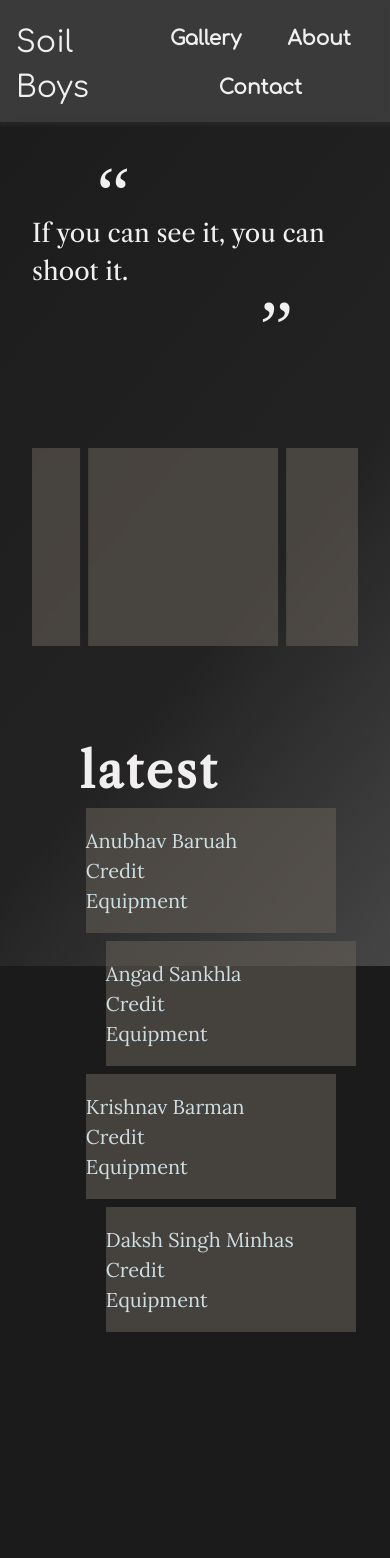
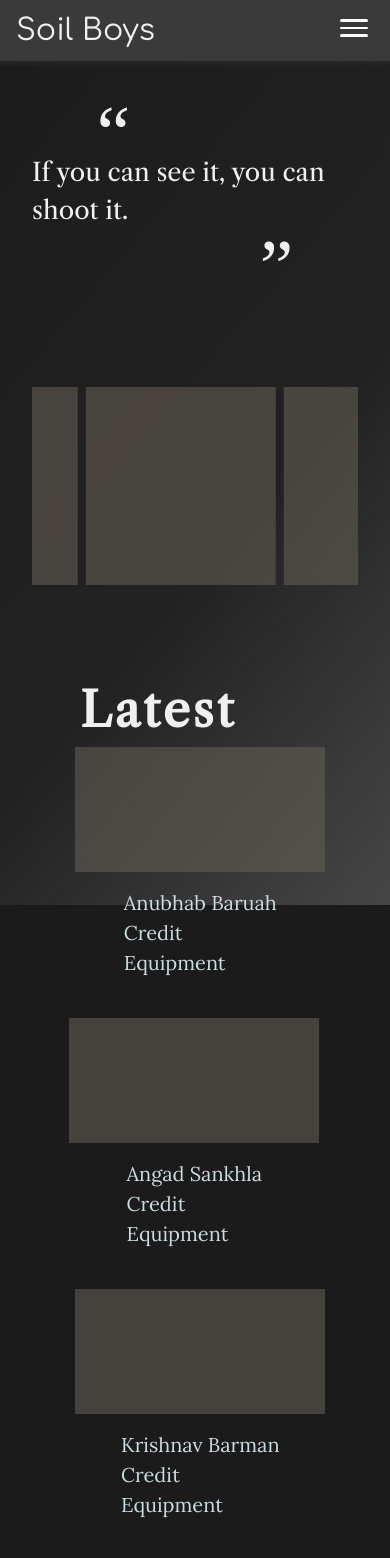
Before and after one commit to soil-boys/soil-boys-website, a React (Create React App) app: page / in a window 390 px wide. Shown: the top 1558 px of the page. Before the commit the page ends 1344 px from the top, so only its background shows below. Built offline with nearby package versions, Linux system fonts and the light colour scheme; a web font is replaced by a local one.

Commit message:
mobile view of navigation

```diff
--- a/public/index.html
+++ b/public/index.html
@@ -21,5 +21,6 @@
   <body>
     <noscript>You need to enable JavaScript to run this app.</noscript>
     <div id="root"></div>
+    <script src="%PUBLIC_URL%/main.js" type="text/javascript" defer></script>
 	</body>
 </html>
--- /dev/null
+++ b/public/main.js
@@ -0,0 +1,18 @@
+window.addEventListener('resize', (e) => {
+    const nav = document.getElementById('nav')
+    const nav_btn = document.querySelector('.nav-btn')
+    if (!nav || !nav_btn) return
+
+    if (
+        e.target.innerHeight >= 700 &&
+        nav.classList.contains('menu') &&
+        nav_btn.classList.contains('menu-active')
+        )
+    {
+        nav?.classList?.remove('menu');
+        nav_btn?.classList?.remove('menu-active');
+        return;
+    }
+    else return
+
+})
--- a/src/App.css
+++ b/src/App.css
@@ -69,7 +69,7 @@ button {
     align-items: center;
     min-height: 3.5rem;
     background: var(--nav-clr);
-    padding: .5rem;
+    padding: 0 .5rem .5rem .5rem;
     padding-bottom: 0;
     flex-direction: row;
     justify-content: space-between;
@@ -78,6 +78,7 @@ button {
     z-index: 9999999;
     backdrop-filter: blur(4px);
     box-shadow: 2px 2px 2px 2px var(--accent-clr-5);
+    transition: min-height 200ms, width 100ms, backdrop-filter 300ms ease-out;
 }
 
 .title {
@@ -90,6 +91,9 @@ button {
     font-family: var(--nav-text);
     transform: scale(1);
     transition: transform 250ms;
+}
+.title.active {
+    pointer-events: none;
 }
 .title:hover {
     transform: scale(1.05);
@@ -105,6 +109,58 @@ button {
     color: var(--txt-clr-2);
     font-size: 20px;
 }
+.nav-btn {
+    display: none;
+    gap: 5px;
+    flex-direction: column !important;
+    justify-content: center;
+    align-items: center;
+    width: 40px;
+    aspect-ratio: 1;
+    background-color: transparent;
+    font-size: 2rem;
+    color: var(--accent-clr-4);
+    position: fixed;
+    top: 0;
+    right: 0;
+    margin: 0.5rem 1rem 0 0;
+}
+.nav-btn .line {
+    display: inline-flex;
+    flex-grow: 0;
+    flex-shrink: 0;
+    width: 100%;
+    min-height: 2.5px;
+    max-height: 2.5px;
+    border-radius: 10px;
+    background-color: #fff;
+}
+.line-1 {
+    transform-origin: top left;
+    transition: transform 300ms ease-in;
+}
+.line-3 {
+    transform-origin: bottom left;
+    transition: transform 300ms ease-in;
+}
+.line-2 {
+    filter: opacity(1);
+    transition: filter 150ms ease-in;
+}
+.nav-btn.menu-active .line-1 {
+    width: 82%;
+    transform: rotate(45deg);
+    transition: transform 300ms ease-in;
+}
+.nav-btn.menu-active .line-3 {
+    width: 82%;
+    transform: rotate(-45deg);
+    transition: transform 300ms ease-in;
+}
+.nav-btn.menu-active .line-2 {
+    filter: opacity(0);
+    transition: filter 150ms ease-in;
+}
 .nav-item {
     display: inline-flex;
     flex-direction: column;
@@ -112,10 +168,11 @@ button {
     align-items: center;
     font-family: var(--nav-text);
     font-weight: 600;
-    padding: 0 .3em;
+    padding: .2em !important;
 }
 .nav-link {
     color: var(--txt-clr-2) !important;
+    padding-bottom: 3px;
     transition: filter 400ms;
 }
 .nav-link:not(.nav-link.active):hover {
@@ -309,35 +366,54 @@ section .content {
 }
 .section-2 .content-wrapper {
     justify-content: center;
+    gap: 40px;
 }
 .section-2 .section-part {
-    padding: 0 5% !important;
-    justify-content: space-between;
-}
-.section-part.odd {
-    flex-direction: row-reverse !important;
+    padding: 0 15% !important;
+    /* justify-content: space-between; */
+    /* max-width: fit-content; */
 }
 .section-2 .section-part .content {
     display: flex;
     width: 100%;
 }
-.section-2 .section-part.even .content {
-    flex-direction: row !important;
+.section-2 .section-part .side-bar {
+    display: inline-flex;
+    flex-grow: 0;
+    flex-shrink: 0;
+    min-width: 3px !important;
+    transform: scaleX(0);
+    transition: transform 250ms ease-out;
 }
-.section-2 .section-part .side-bar {
-    min-width: 0 !important;
-    transition: min-width 250ms ease-out;
+.section-2 .section-part {
+    column-gap: 0 !important;
+    transition: gap 250ms ease-out;
+}
+.section-2 .section-part:hover, .section-2 .section-part:focus {
+    column-gap: 10px !important;
+    transition: gap 250ms ease-out;
+}
+.section-2 .even .side-bar {
+    transform-origin: right;
+}
+.section-2 .odd .side-bar {
+    transform-origin: left;
 }
 .section-2 .section-part:hover .side-bar, .section-2 .section-part:focus .side-bar {
-    min-width: 3px !important;
-    transition: min-width 250ms ease-out;
+    /* min-width: 3px !important; */
+    transform: scaleX(1.05);
+    transition: transform 250ms ease-out;
 }
 .section-2 .content {
+    display: flex;
     gap: 1rem;
     align-items: center;
+    justify-content: space-between;
+    /* max-width: max-content !important; */
 }
 .img-container, .details {
     display: inline-flex;
+    flex-direction: column;
 }
 .img-container {
     /* aspect-ratio: auto; */
@@ -420,6 +496,29 @@ section .content {
     #main {
         padding: 0 2rem;
     }
+    #nav.menu {
+        position: fixed;
+        width: 100%;
+        min-height: 100vh;
+        justify-content: space-evenly;
+        flex-direction: column;
+        backdrop-filter: blur(10px);
+        transition: min-height 200ms, width 100ms, backdrop-filter 300ms ease-in;
+    }
+    #nav:not(.menu) .navbar {
+        display: none;
+        opacity: 0;
+    }
+    #nav.menu .navbar {
+        display: flex;
+        flex-direction: column;
+    }
+    .nav-btn {
+        display: flex;
+    }
+    /* .nav-btn.menu-active {
+
+    } */
     .nav-item {
         padding: 0;
     }
@@ -459,10 +558,19 @@ section .content {
     section .content-wrapper {
         margin-left: 2%;
     }
+    .section-2 .section-part {
+        padding: 0 5% !important;
+    }
     .img-container {
         max-width: 250px;
     }
-    .section-2 .details {
-        position: absolute;
+    .section-2 .even {
+        justify-content: end !important;
+    }
+    .section-2 .content {
+        flex-direction: column;
+    }
+    .section-2 .even .content {
+        flex-direction: column-reverse;
     }
 }
--- a/src/Assets/Pages/Home.js
+++ b/src/Assets/Pages/Home.js
@@ -33,7 +33,7 @@ function Home() {
             </section>
             <section className="section-2">
                 <div className="heading-container">
-                    <h2 className="heading" select="false">latest</h2>
+                    <h2 className="heading" select="false">Latest</h2>
                 </div>
                 <div className="content-wrapper">
                     <div className="section-part odd">
@@ -41,14 +41,13 @@ function Home() {
                         <div className="content">
                             <div className="img-container"></div>
                             <div className="details">
-                                <div className="post-name">Anubhav Baruah</div>
+                                <div className="post-name">Anubhab Baruah</div>
                                 <div className="post-credit">Credit</div>
                                 <div className="post-equipment">Equipment</div>
                             </div>
                         </div>
                     </div>
                     <div className="section-part even">
-                        <span className="side-bar"></span>
                         <div className="content">
                             <div className="details">
                                 <div className="post-name">Angad Sankhla</div>
@@ -57,6 +56,7 @@ function Home() {
                             </div>
                             <div className="img-container"></div>
                         </div>
+                        <span className="side-bar"></span>
                     </div>
                     <div className="section-part odd">
                         <span className="side-bar"></span>
@@ -70,7 +70,6 @@ function Home() {
                         </div>
                     </div>
                     <div className="section-part even">
-                        <span className="side-bar"></span>
                         <div className="content">
                             <div className="details">
                                 <div className="post-name">Daksh Singh Minhas</div>
@@ -79,6 +78,7 @@ function Home() {
                             </div>
                             <div className="img-container"></div>
                         </div>
+                        <span className="side-bar"></span>
                     </div>
                 </div>
             </section>
--- a/src/Assets/Structures/Nav.js
+++ b/src/Assets/Structures/Nav.js
@@ -1,25 +1,32 @@
 import React from "react";
 import { NavLink } from "react-router-dom";
+import navigation from "../../Functions/Navigation";
+import navigationonroutechange from "../../Functions/NavigationOnRouteChange";
 
 function Nav() {
 
     const tabs = [
         { name: "Gallery", to: "/gallery" },
-        { name: "About", to: "/about"},
-        { name: "Contact", to: "/contact"},
+        { name: "About", to: "/about" },
+        { name: "Contact", to: "/contact" },
     ]
 
     return(
         <div id="nav" select="false">
-            <NavLink className="title" to="/">Soil Boys</NavLink>
+            <NavLink className="title" to="/" onClick={ () => { navigationonroutechange() } }>Soil Boys</NavLink>
             <nav className="navbar">
                 {tabs.map((tab) => (
                     <div className="nav-item">
-                        <NavLink className="nav-link" to={tab.to} relative="path">{tab.name}</NavLink>
+                        <NavLink className="nav-link" to={tab.to} relative="path" onClick={ () => { navigationonroutechange() } }>{tab.name}</NavLink>
                         <span className="slide"></span>
                     </div>
                 ))}
             </nav>
+            <button className="nav-btn material-symbols-rounded" onClick={ () => { navigation() } }>
+                <span className="line line-1"></span>
+                <span className="line line-2"></span>
+                <span className="line line-3"></span>
+            </button>
         </div>
     )
 
--- /dev/null
+++ b/src/Functions/Navigation.js
@@ -0,0 +1,10 @@
+function navigation() {
+    const nav_btn = document.querySelector('.nav-btn')
+    const nav = document.getElementById('nav')
+    if (!nav_btn) return
+    nav.classList.toggle('menu');
+    nav_btn.classList.toggle('menu-active');
+    return;
+}
+
+export default navigation
--- /dev/null
+++ b/src/Functions/NavigationOnRouteChange.js
@@ -0,0 +1,10 @@
+function navigationonroutechange() {
+    const nav_btn = document.querySelector('.nav-btn')
+    const nav = document.getElementById('nav')
+    if (!nav_btn) return
+    nav.classList.remove('menu');
+    nav_btn.classList.remove('menu-active');
+    return;
+}
+
+export default navigationonroutechange
```
